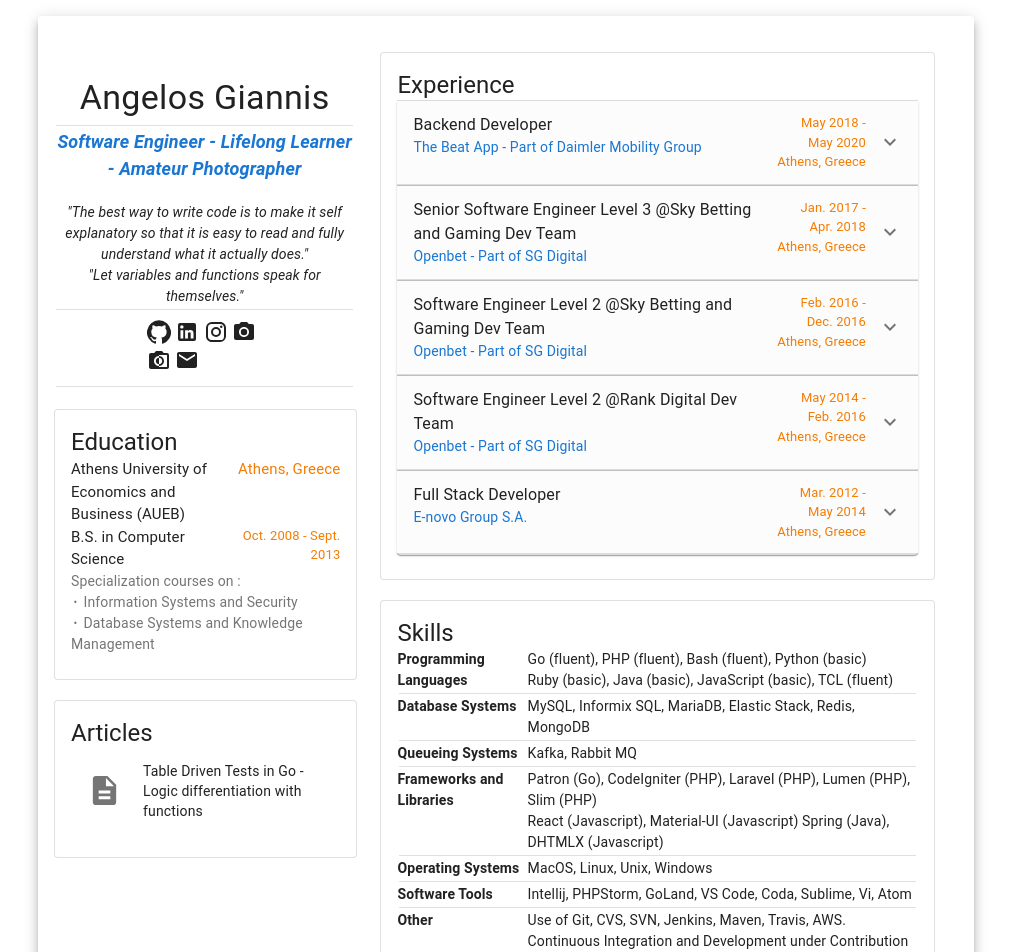
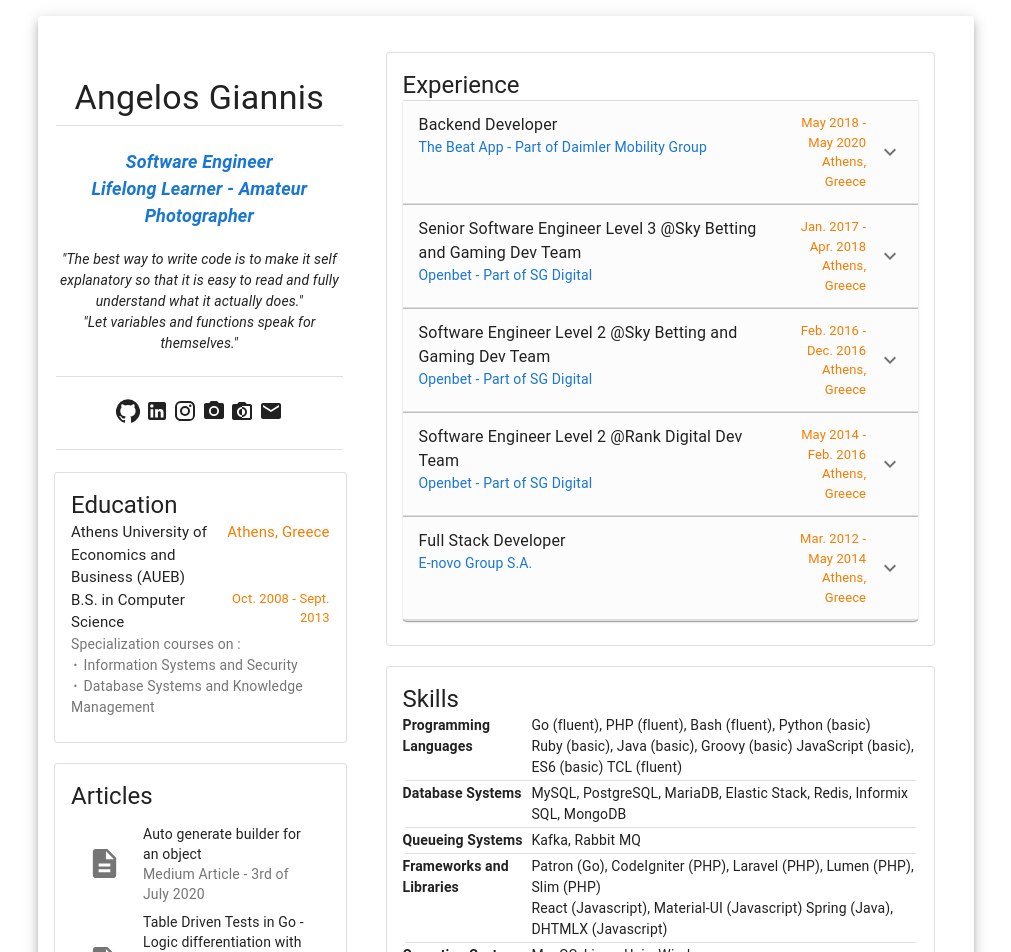
Before and after one commit to eujoy/mycv, a React (Create React App) app: page / in a window 1280 px wide. Shown: the top 952 px of the page, without its empty margins (134-1145 px from the left). Built offline with nearby package versions, Linux system fonts and the light colour scheme.

Commit message:
Added new (hidden) experience and new article

```diff
--- a/src/components/data/articles.json
+++ b/src/components/data/articles.json
@@ -1,7 +1,17 @@
 [
     {
+        "title": "Auto generate builder for an object",
+        "subtitle": "Medium Article - 3rd of July 2020",
+        "link": "https://medium.com/@angelos.giannis/auto-generate-builder-for-an-object-f4b2c93b5d96"
+    },
+    {
         "title": "Table Driven Tests in Go - Logic differentiation with functions",
-        "subtitle": "",
+        "subtitle": "Medium Article - 10th of June 2020",
         "link": "https://medium.com/@angelos.giannis/table-driven-tests-in-go-logic-differentiation-with-functions-1b2fc578fc18"
+    },
+    {
+        "title": "Robert C. Martin - Clean Code Heuristics",
+        "subtitle": "Gist on Github",
+        "link": "https://gist.github.com/Angelos-Giannis"
     }
 ]
--- a/src/components/data/experience.json
+++ b/src/components/data/experience.json
@@ -1,5 +1,35 @@
 [
     {
+        "active": false,
+        "startDate": "July 2020",
+        "endDate": "Present",
+        "position": "Software Engineer",
+        "company": "Delivery Hero SE",
+        "location": "Berlin, Germany",
+        "highlights": [
+            {
+                "primary": "Work on the supplier portal internal tool for handling the supplier relationship.",
+                "secondary": ""
+            }
+        ],
+        "toolsUsed": [
+            "Golang",
+            "Microservices",
+            "Monorepo",
+            "Docker",
+            "Kubernetes",
+            "Github",
+            "Github Workflow",
+            "Protobuf",
+            "PostgreSQL",
+            "Redis",
+            "Unit Testing",
+            "Datadog",
+            "Grafana"
+        ]
+    },
+    {
+        "active": true,
         "startDate": "May 2018",
         "endDate": "May 2020",
         "position": "Backend Developer",
@@ -31,6 +61,10 @@
                 "secondary": ""
             },
             {
+                "primary": "Contribute in test automation platform for backend services.",
+                "secondary": ""
+            },
+            {
                 "primary": "Participate in new country and city launches.",
                 "secondary": ""
             }
@@ -45,6 +79,7 @@
             "Elastic",
             "Kibana",
             "MongoDB",
+            "Git",
             "Github",
             "Jenkins",
             "Unit Testing",
@@ -58,10 +93,13 @@
             "RabbitMQ",
             "Agile",
             "Swagger",
-            "Microservices"
+            "Microservices",
+            "Prometheus",
+            "Grafana"
         ]
     },
     {
+        "active": true,
         "startDate": "Jan. 2017",
         "endDate": "Apr. 2018",
         "position": "Senior Software Engineer Level 3 @Sky Betting and Gaming Dev Team",
@@ -99,17 +137,22 @@
             "InformixSQL",
             "Docker",
             "CI/CD",
+            "Maven",
+            "Unit Testing",
             "Python",
             "Monitoring",
             "SRE",
+            "Git",
             "Mentoring",
             "Rest",
             "Agile",
             "Team Leading",
-            "Jenkins"
+            "Jenkins",
+            "Grafana"
         ]
     },
     {
+        "active": true,
         "startDate": "Feb. 2016",
         "endDate": "Dec. 2016",
         "position": "Software Engineer Level 2 @Sky Betting and Gaming Dev Team",
@@ -143,17 +186,25 @@
         ],
         "toolsUsed": [
             "TCL",
+            "Unit Testing",
+            "Javascript",
+            "HTML",
+            "jQuery",
             "Bash",
             "InformixSQL",
             "Docker",
             "CI/CD",
+            "Maven",
+            "Git",
             "Python",
             "Rest",
             "Agile",
-            "Jenkins"
+            "Jenkins",
+            "Grafana"
         ]
     },
     {
+        "active": true,
         "startDate": "May 2014",
         "endDate": "Feb. 2016",
         "position": "Software Engineer Level 2 @Rank Digital Dev Team",
@@ -183,17 +234,25 @@
         ],
         "toolsUsed": [
             "TCL",
+            "Unit Testing",
+            "Javascript",
+            "HTML",
+            "jQuery",
             "Bash",
             "InformixSQL",
             "Docker",
             "CI/CD",
+            "Maven",
+            "Git",
             "Python",
             "Rest",
             "Agile",
-            "Jenkins"
+            "Jenkins",
+            "Grafana"
         ]
     },
     {
+        "active": true,
         "startDate": "Mar. 2012",
         "endDate": "May 2014",
         "position": "Full Stack Developer",
@@ -220,11 +279,14 @@
         "toolsUsed": [
             "PHP",
             "CodeIgniter",
+            "Javascript",
             "HTML",
             "CSS",
+            "jQuery",
             "MySQL",
             "Rest",
-            "Eshop"
+            "Eshop",
+            "Git"
         ]
     }
 ]
--- a/src/components/data/skills.json
+++ b/src/components/data/skills.json
@@ -3,13 +3,13 @@
         "title": "Programming Languages",
         "content": [
             "Go (fluent), PHP (fluent), Bash (fluent), Python (basic)",
-            "Ruby (basic), Java (basic), JavaScript (basic), TCL (fluent)"
+            "Ruby (basic), Java (basic), Groovy (basic) JavaScript (basic), ES6 (basic) TCL (fluent)"
         ]
     },
     {
         "title": "Database Systems",
         "content": [
-            "MySQL, Informix SQL, MariaDB, Elastic Stack, Redis, MongoDB"
+            "MySQL, PostgreSQL, MariaDB, Elastic Stack, Redis, Informix SQL, MongoDB"
         ]
     },
     {
@@ -46,7 +46,8 @@
             "Perfect understanding of object oriented programming (OOP).",
             "Experience in using methods to guarantee and improve code quality (design patterns, unit testing, code review, behavior driver development, test driven development).",
             "Good understanding of SOLID principles and clean code architecture.",
-            "Experience in working in production environment."
+            "Experience in working in production environment.",
+            "Passionate with automating repetitive tasks."
         ]
     }
 ]
--- a/src/components/profile.js
+++ b/src/components/profile.js
@@ -93,7 +93,7 @@
             <Grid className={classes.root} container justify="center" alignItems="center" spacing={0}>
                 <Grid item xs={12} sm={9}>
                     <Paper className={classes.root} elevation={7}>
-                        <Grid container justify="center" alignItems="flex-start" spacing={0}>
+                        <Grid container justify="center" alignItems="flex-start" spacing={2}>
                             <Grid item xs={12} sm={4}>
                                 <Grid container justify="center" alignItems="center" spacing={0}>
                                     <Grid item xs={12}>
@@ -108,11 +108,21 @@
                                         </Typography>
                                         <Divider className={classes.dividerClass} />
 
+                                        <Grid container justify="center" alignItems="center" spacing={0}>
+                                            <Grid item xs={12}>
+                                                <br />
+                                            </Grid>
+                                        </Grid>
+
                                         <Typography className={classes.personalInfoData}>
-                                            Software Engineer - Lifelong Learner - Amateur Photographer
+                                            Software Engineer <br/> Lifelong Learner - Amateur Photographer
                                         </Typography>
 
-                                        <br />
+                                        <Grid container justify="center" alignItems="center" spacing={0}>
+                                            <Grid item xs={12}>
+                                                <br />
+                                            </Grid>
+                                        </Grid>
 
                                         <Typography className={classes.personalQuotesData}>
                                             "The best way to write code is to make it self explanatory so that it is easy to read and fully understand what it actually does."
@@ -120,12 +130,24 @@
                                             "Let variables and functions speak for themselves."
                                         </Typography>
 
+                                        <Grid container justify="center" alignItems="center" spacing={0}>
+                                            <Grid item xs={12}>
+                                                <br />
+                                            </Grid>
+                                        </Grid>
+
                                         <Divider className={classes.dividerClass} />
                                     </Grid>
                                 </Grid>
 
                                 <Grid container justify="center" alignItems="center" spacing={2}>
-                                    <Grid item xs={5} sm={5}>
+                                    <Grid container justify="center" alignItems="center" xs={10} sm={10}>
+                                        <Grid container justify="center" alignItems="center" spacing={0}>
+                                            <Grid item xs={12}>
+                                                <br />
+                                            </Grid>
+                                        </Grid>
+
                                         <Tooltip title="GitHub" placement="top">
                                             <Link href="https://github.com/Angelos-Giannis" target="_blank" color="inherit">
                                                 <GitHubIcon />
@@ -161,6 +183,12 @@
                                                 <MailIcon />
                                             </Link>
                                         </Tooltip>
+
+                                        <Grid container justify="center" alignItems="center" spacing={0}>
+                                            <Grid item xs={12}>
+                                                <br />
+                                            </Grid>
+                                        </Grid>
                                     </Grid>
                                 </Grid>
 
--- a/src/components/profile/experience.js
+++ b/src/components/profile/experience.js
@@ -110,6 +110,10 @@
                             Experience
                         </Typography>
                             {experienceData.map((exp, idx) => {
+                                if (exp.active === false) {
+                                    return ("");
+                                }
+
                                 var panelIdx = "panel" + idx + 1
 
                                 return (
```
